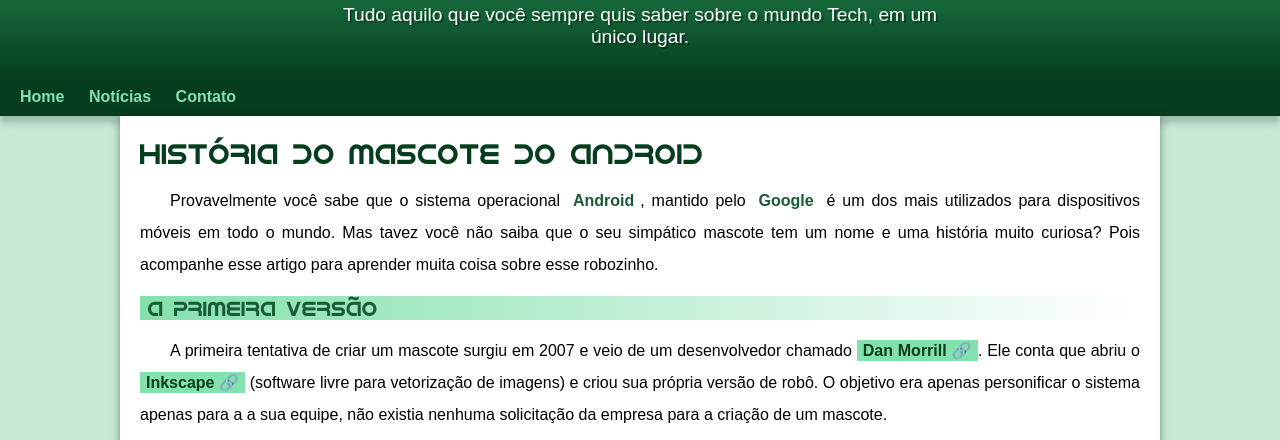
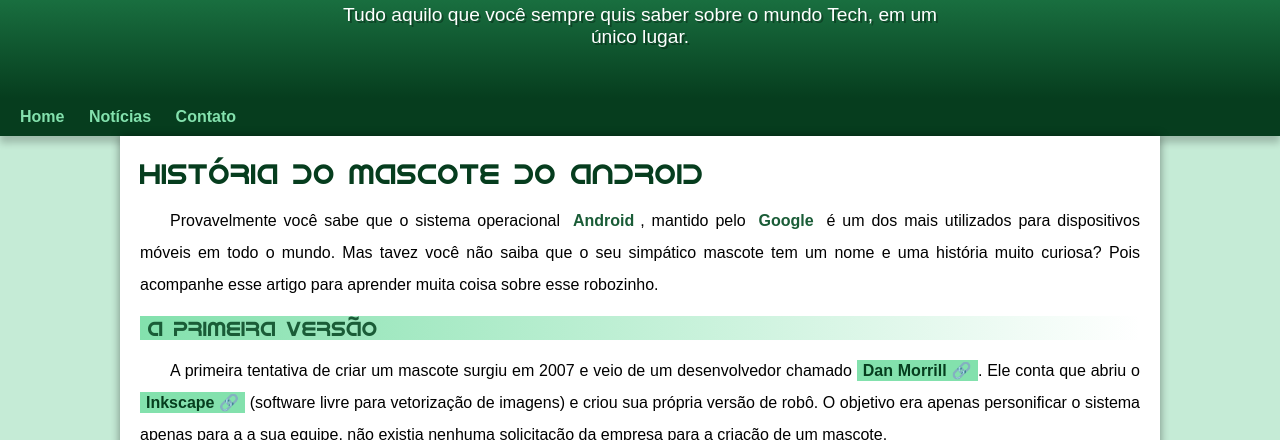
Before and after one commit to luis-sfurlan/projeto-android, a plain HTML site: page index.html in a window 1280 px wide. Shown: the part 113-553 px from the top of the page. Drawn offline with Linux system fonts and the light colour scheme.

Commit message:
problema com padding resolvido

```diff
--- a/estilo/style.css
+++ b/estilo/style.css
@@ -59,7 +59,7 @@ header > p {
     padding-right: 10px;
     padding-left: 10px;
     margin: auto;
-    padding-bottom: 30px;
+    padding-bottom: 50px;
     text-shadow: 2px 2px 0px rgba(0, 0, 0, 0.315);
 }
 
```
